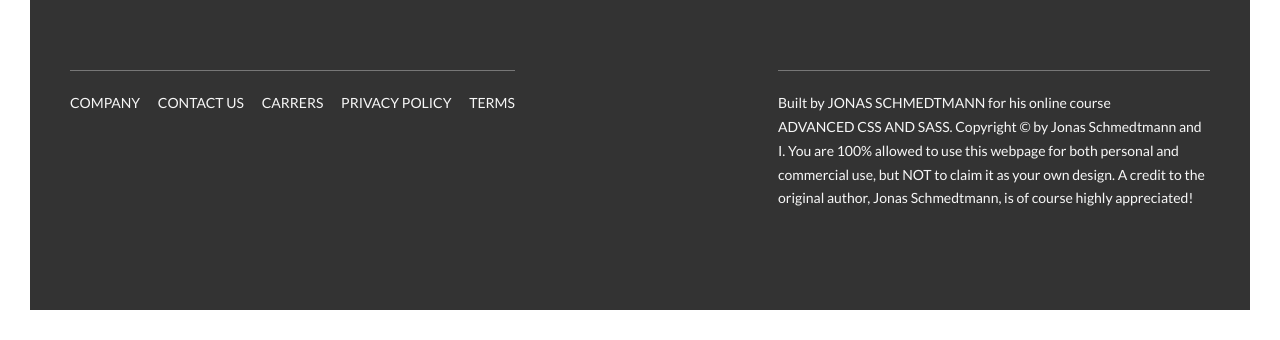
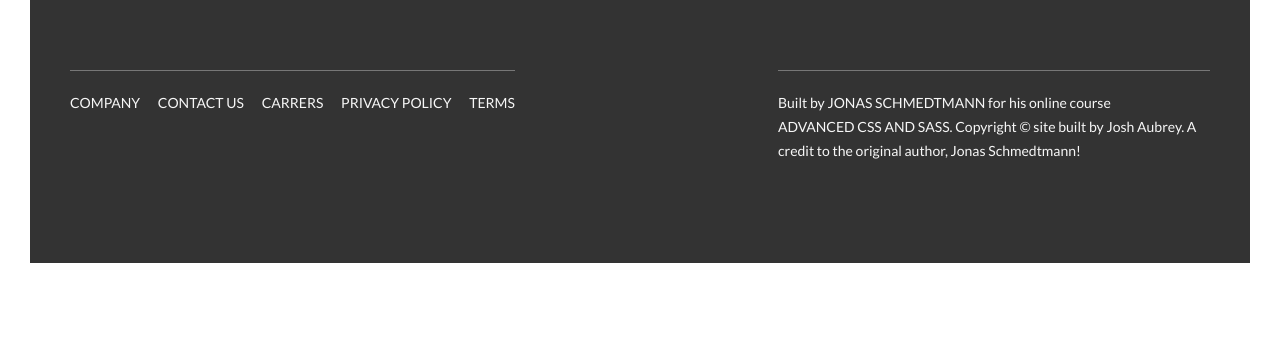
Before and after one commit to Malshua/natours-project, a website: page index.html in a window 1280 px wide. Shown: the part 5815-6155 px from the top of the page. After the commit the page ends 6108 px from the top, so only its background shows below. Drawn offline with Linux system fonts and the light colour scheme.

Commit message:
Update index.html

```diff
--- a/index.html
+++ b/index.html
@@ -475,10 +475,8 @@
             Built by <a href="#" class="footer__link">Jonas Schmedtmann</a> for
             his online course
             <a href="#" class="footer__link">Advanced CSS and Sass</a>.
-            Copyright &copy; by Jonas Schmedtmann and I. You are 100% allowed to
-            use this webpage for both personal and commercial use, but NOT to
-            claim it as your own design. A credit to the original author, Jonas
-            Schmedtmann, is of course highly appreciated!
+            Copyright &copy; site built by Josh Aubrey. A credit to the original author, Jonas
+            Schmedtmann!
           </p>
         </div>
       </div>
```
